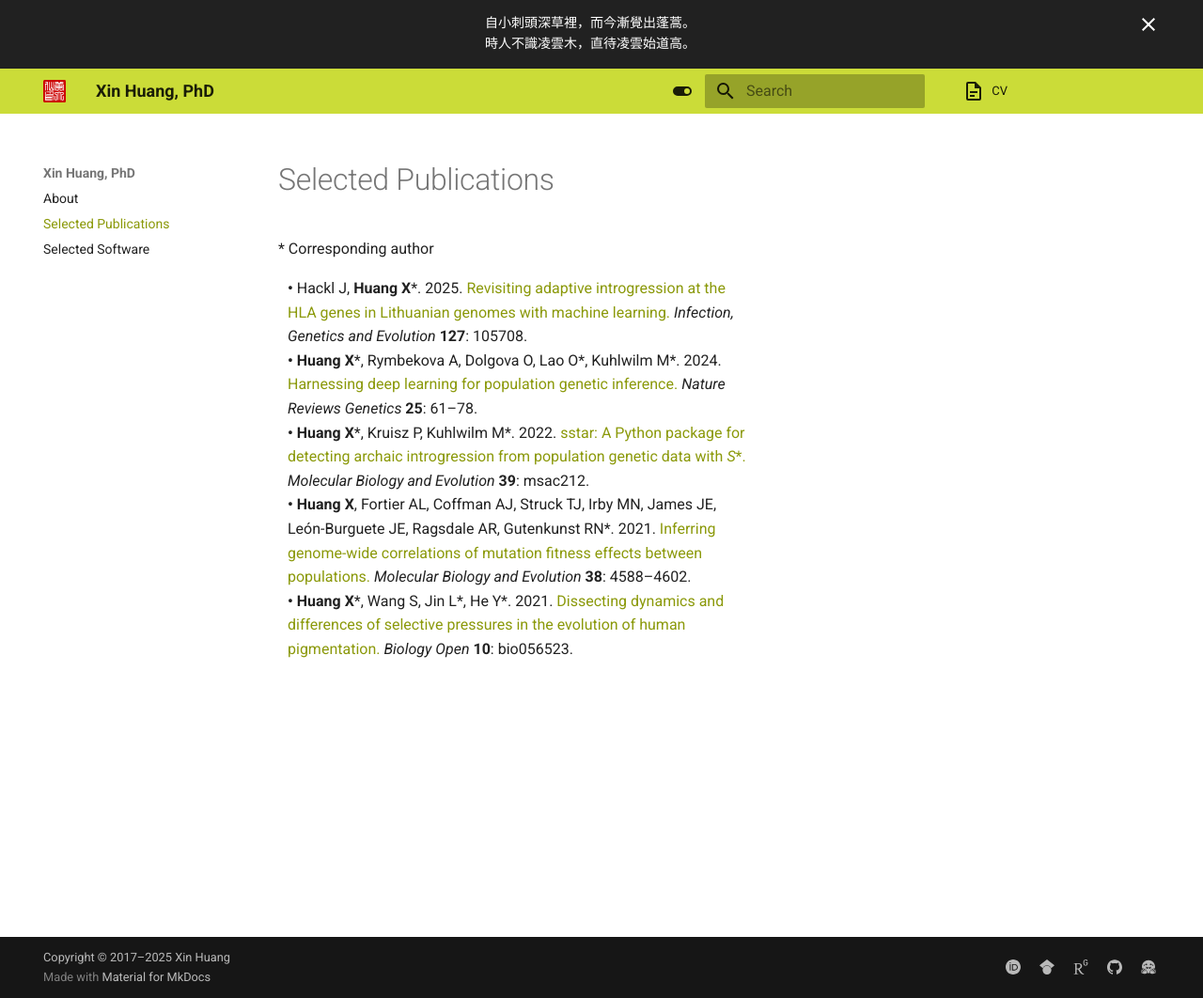
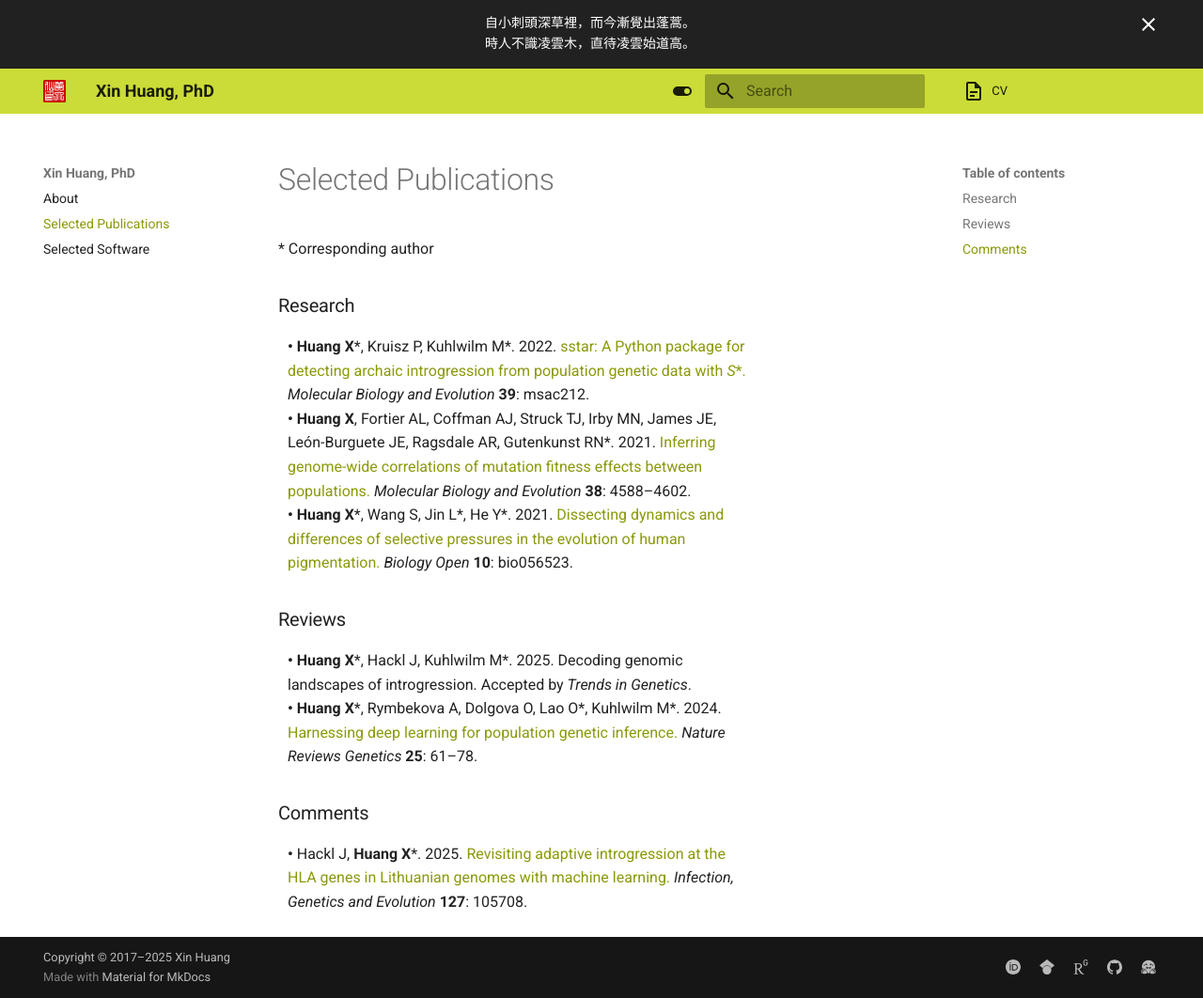
Before and after one commit to xin-huang/xin-huang.github.io, an MkDocs documentation site: the page built from docs/publications.md, in a window 1280 px wide and 1062 px high. Shown: the whole window at 94% size. Built offline with MkDocs 1.6.1 and Material for MkDocs 9.7.7, drawn with Linux system fonts in a browser that asks for light colours; a script that is not in the unit is left out; comment, search, counter and statistics services are not loaded.

Commit message:
Update publications

```diff
--- a/docs/publications.md
+++ b/docs/publications.md
@@ -2,50 +2,7 @@
 
 \* Corresponding author
 
-<div class="citation-row">
-  <!-- Citation Text -->
-  <div class="citation-text">
-    <strong>•</strong> Hackl J, <strong>Huang X</strong>&ast;. 2025. <a href="https://doi.org/10.1016/j.meegid.2024.105708" target="_blank">Revisiting adaptive introgression at the HLA genes in Lithuanian genomes with machine learning.</a> <i>Infection, Genetics and Evolution</i> <strong>127</strong>: 105708.
-  </div>
-  <!-- PlumX Badge -->
-  <div class="badge-container">
-    <a href="https://plu.mx/plum/a/?doi=10.1016%2Fj.meegid.2024.105708" data-popup="left" data-size="medium" class="plumx-plum-print-popup" data-site="plum" data-hide-when-empty="true"></a>
-    <script type="text/javascript" src="//cdn.plu.mx/widget-popup.js"></script>
-  </div>
-  <!-- Dimensions Badge -->
-  <div class="badge-container">
-    <span class="__dimensions_badge_embed__" data-doi="10.1016/j.meegid.2024.105708"></span>
-    <script async src="https://badge.dimensions.ai/badge.js" charset="utf-8"></script>
-  </div>
-  <!-- Altmetric Badge -->
-  <div class="badge-container">
-    <script type="text/javascript" src="https://d1bxh8uas1mnw7.cloudfront.net/assets/embed.js"></script>
-    <div class="altmetric-embed" data-badge-type="donut" data-altmetric-id="172523570"></div>
-  </div>
-</div>
-
-<div class="citation-row">
-  <!-- Citation Text -->
-  <div class="citation-text">
-    <strong>•</strong> <strong>Huang X</strong>&ast;, Rymbekova A, Dolgova O, Lao O&ast;, Kuhlwilm M&ast;. 2024. <a href="https://doi.org/10.1038/s41576-023-00636-3" target="_blank">
-    Harnessing deep learning for population genetic inference.</a> <i>Nature Reviews Genetics</i> <strong>25</strong>: 61–78.
-  </div>
-  <!-- PlumX Badge -->
-  <div class="badge-container">
-    <a href="https://plu.mx/plum/a/?doi=10.1038%2Fs41576-023-00636-3" data-popup="left" data-size="medium" class="plumx-plum-print-popup" data-site="plum" data-hide-when-empty="true"></a>
-    <script type="text/javascript" src="//cdn.plu.mx/widget-popup.js"></script>
-  </div>
-  <!-- Dimensions Badge -->
-  <div class="badge-container">
-    <span class="__dimensions_badge_embed__" data-doi="10.1038/s41576-023-00636-3"></span>
-    <script async src="https://badge.dimensions.ai/badge.js" charset="utf-8"></script>
-  </div>
-  <!-- Altmetric Badge -->
-  <div class="badge-container">
-    <script type="text/javascript" src="https://d1bxh8uas1mnw7.cloudfront.net/assets/embed.js"></script>
-    <div class="altmetric-embed" data-badge-type="donut" data-altmetric-id="153734856"></div>
-  </div>
-</div>
+### Research
 
 <div class="citation-row">
   <!-- Citation Text -->
@@ -115,3 +72,69 @@
     <div class="altmetric-embed" data-badge-type="donut" data-altmetric-id="99889669"></div>
   </div>
 </div>
+
+### Reviews
+
+<div class="citation-row">
+  <!-- Citation Text -->
+  <div class="citation-text">
+    <strong>•</strong> <strong>Huang X</strong>&ast;, Hackl J, Kuhlwilm M&ast;. 2025.
+    Decoding genomic landscapes of introgression. Accepted by <i>Trends in Genetics</i>.
+  </div>
+  <!-- PlumX Badge -->
+  <div class="badge-container">
+  </div>
+  <!-- Dimensions Badge -->
+  <div class="badge-container">
+  </div>
+  <!-- Altmetric Badge -->
+  <div class="badge-container">
+  </div>
+</div>
+
+<div class="citation-row">
+  <!-- Citation Text -->
+  <div class="citation-text">
+    <strong>•</strong> <strong>Huang X</strong>&ast;, Rymbekova A, Dolgova O, Lao O&ast;, Kuhlwilm M&ast;. 2024. <a href="https://doi.org/10.1038/s41576-023-00636-3" target="_blank">
+    Harnessing deep learning for population genetic inference.</a> <i>Nature Reviews Genetics</i> <strong>25</strong>: 61–78.
+  </div>
+  <!-- PlumX Badge -->
+  <div class="badge-container">
+    <a href="https://plu.mx/plum/a/?doi=10.1038%2Fs41576-023-00636-3" data-popup="left" data-size="medium" class="plumx-plum-print-popup" data-site="plum" data-hide-when-empty="true"></a>
+    <script type="text/javascript" src="//cdn.plu.mx/widget-popup.js"></script>
+  </div>
+  <!-- Dimensions Badge -->
+  <div class="badge-container">
+    <span class="__dimensions_badge_embed__" data-doi="10.1038/s41576-023-00636-3"></span>
+    <script async src="https://badge.dimensions.ai/badge.js" charset="utf-8"></script>
+  </div>
+  <!-- Altmetric Badge -->
+  <div class="badge-container">
+    <script type="text/javascript" src="https://d1bxh8uas1mnw7.cloudfront.net/assets/embed.js"></script>
+    <div class="altmetric-embed" data-badge-type="donut" data-altmetric-id="153734856"></div>
+  </div>
+</div>
+
+### Comments
+
+<div class="citation-row">
+  <!-- Citation Text -->
+  <div class="citation-text">
+    <strong>•</strong> Hackl J, <strong>Huang X</strong>&ast;. 2025. <a href="https://doi.org/10.1016/j.meegid.2024.105708" target="_blank">Revisiting adaptive introgression at the HLA genes in Lithuanian genomes with machine learning.</a> <i>Infection, Genetics and Evolution</i> <strong>127</strong>: 105708.
+  </div>
+  <!-- PlumX Badge -->
+  <div class="badge-container">
+    <a href="https://plu.mx/plum/a/?doi=10.1016%2Fj.meegid.2024.105708" data-popup="left" data-size="medium" class="plumx-plum-print-popup" data-site="plum" data-hide-when-empty="true"></a>
+    <script type="text/javascript" src="//cdn.plu.mx/widget-popup.js"></script>
+  </div>
+  <!-- Dimensions Badge -->
+  <div class="badge-container">
+    <span class="__dimensions_badge_embed__" data-doi="10.1016/j.meegid.2024.105708"></span>
+    <script async src="https://badge.dimensions.ai/badge.js" charset="utf-8"></script>
+  </div>
+  <!-- Altmetric Badge -->
+  <div class="badge-container">
+    <script type="text/javascript" src="https://d1bxh8uas1mnw7.cloudfront.net/assets/embed.js"></script>
+    <div class="altmetric-embed" data-badge-type="donut" data-altmetric-id="172523570"></div>
+  </div>
+</div>
```
